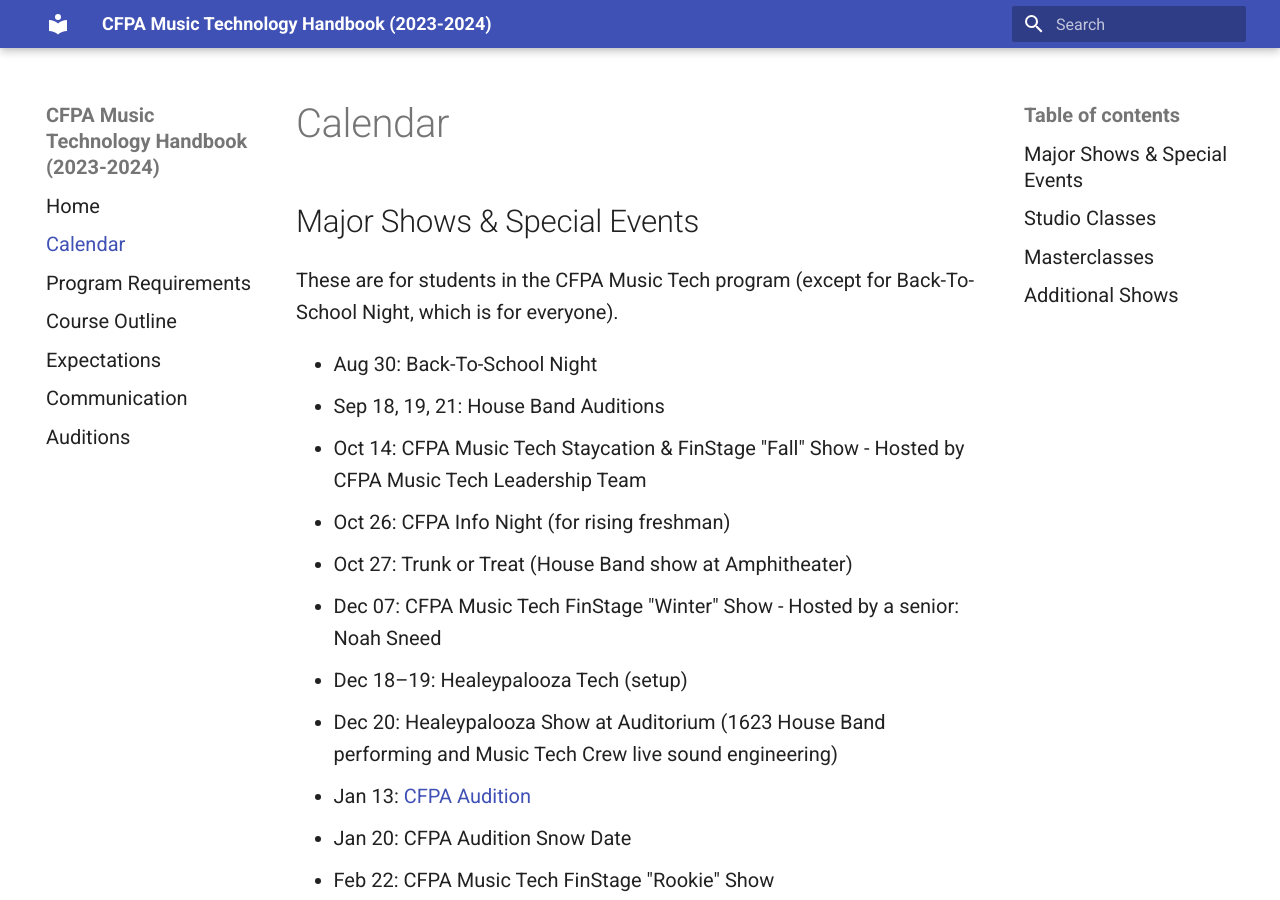
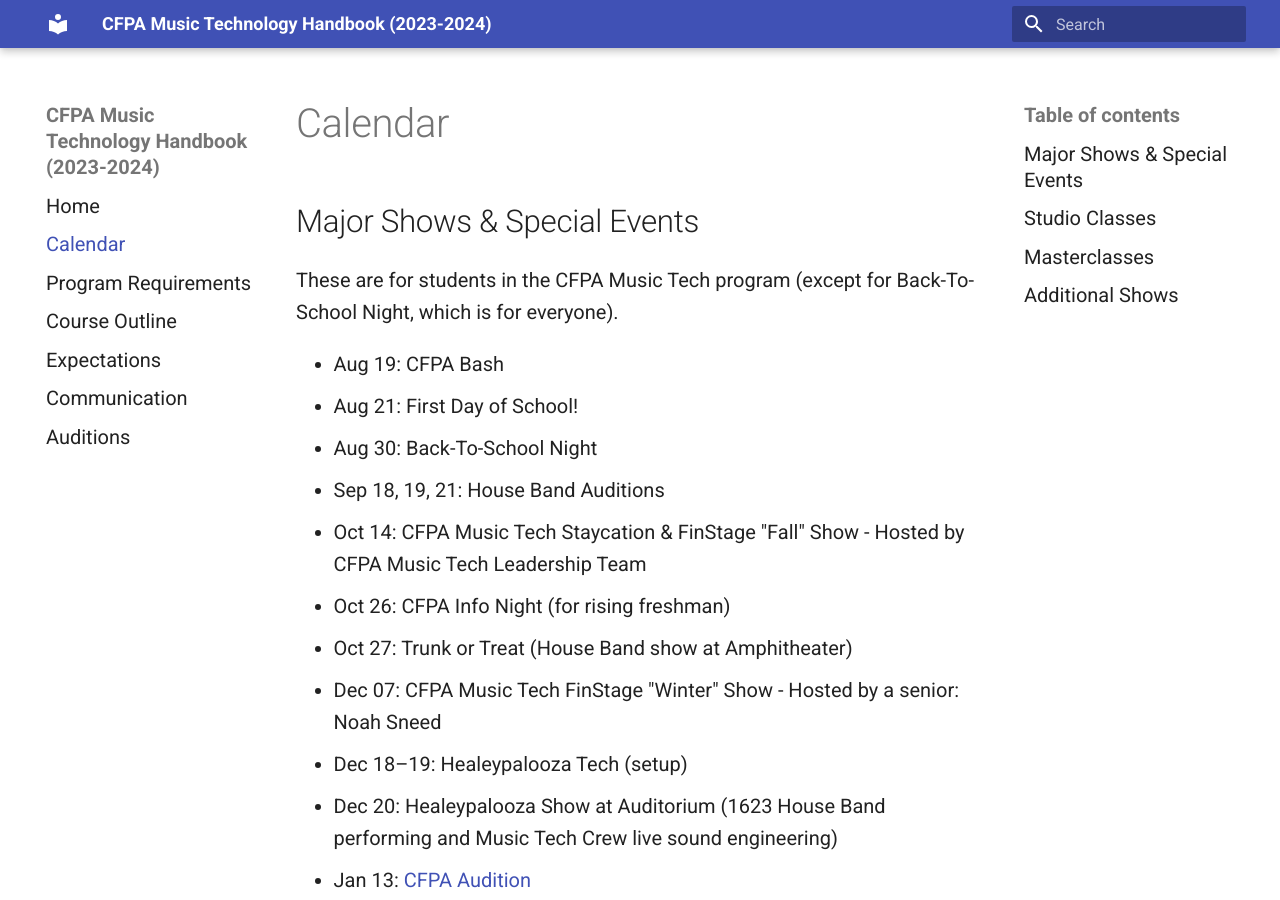
Before and after one commit to sophia-sms/handbook, an MkDocs documentation site: the page built from docs/calendar.md, in a window 1280 px wide and 900 px high. Built offline with MkDocs 1.6.1 and Material for MkDocs 9.7.7, drawn with Linux system fonts in a browser that asks for light colours.

Commit message:
Update calendar.md

```diff
--- a/docs/calendar.md
+++ b/docs/calendar.md
@@ -5,6 +5,8 @@
 
 These are for students in the CFPA Music Tech program (except for Back-To-School Night, which is for everyone).
 
+- Aug 19: CFPA Bash
+- Aug 21: First Day of School!
 - Aug 30: Back-To-School Night
 - Sep 18, 19, 21: House Band Auditions
 - Oct 14: CFPA Music Tech Staycation & FinStage "Fall" Show - Hosted by CFPA Music Tech Leadership Team
```
